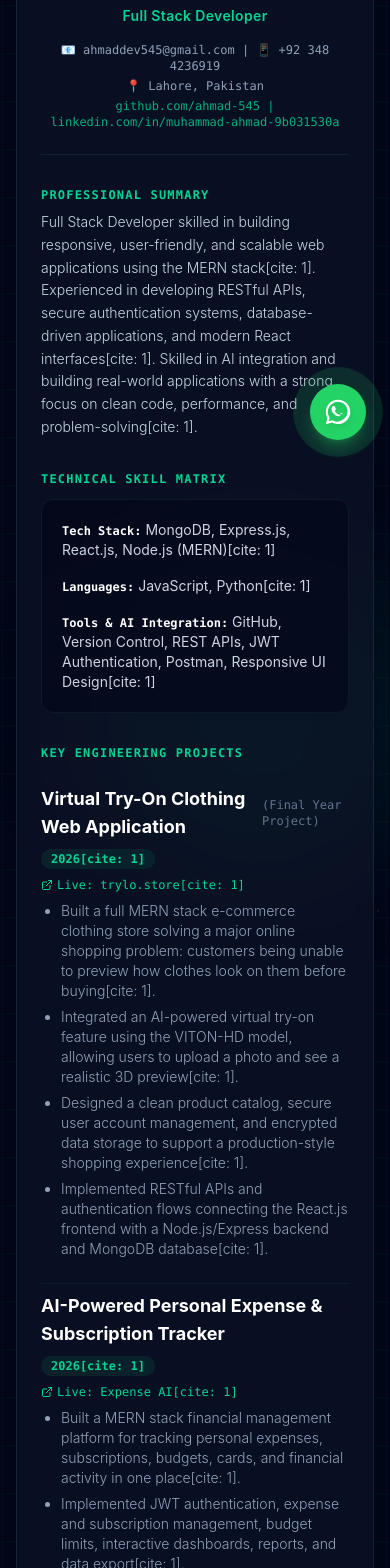
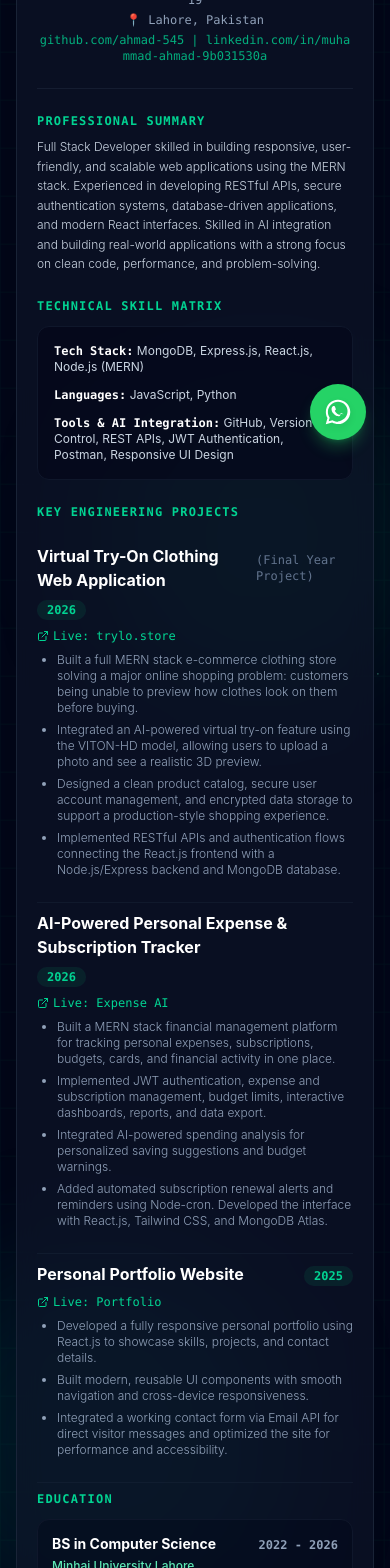
Before and after one commit to ahmad-545/Portfolio, a React (Vite) app: page /resume in a window 390 px wide. Shown: the part 380-1948 px from the top of the page. Built offline with nearby package versions, Linux system fonts and the light colour scheme.

Commit message:
Update code

```diff
--- a/src/component/Resume/Resume.jsx
+++ b/src/component/Resume/Resume.jsx
@@ -155,19 +155,19 @@ export default function Resume() {
 
       <Navbar />
 
-      <main className="flex-grow py-16 px-4 sm:px-6 md:px-12 max-w-4xl mx-auto w-full relative z-20 text-slate-300">
+      <main className="flex-grow py-10 sm:py-14 md:py-16 px-4 sm:px-6 md:px-12 max-w-4xl mx-auto w-full relative z-20 text-slate-300">
 
         {/* Header Options */}
-        <Reveal className="flex justify-between items-center mb-10 border-b border-slate-800/80 pb-5">
+        <Reveal className="flex flex-col sm:flex-row justify-between items-start sm:items-center gap-4 mb-8 sm:mb-10 border-b border-slate-800/80 pb-5">
           <div>
             <div className="inline-flex items-center gap-2 text-emerald-400 text-xs font-mono uppercase tracking-widest mb-1">
               <Terminal size={14} /> Official Document
             </div>
-            <h1 className="text-3xl font-black text-white">Curriculum Vitae</h1>
+            <h1 className="text-2xl sm:text-3xl font-black text-white">Curriculum Vitae</h1>
           </div>
           <button
             onClick={() => window.print()}
-            className="flex items-center gap-2 px-5 py-2.5 bg-slate-900 hover:bg-slate-800 border border-slate-800 hover:border-emerald-500/40 rounded-xl text-xs font-bold text-emerald-400 uppercase tracking-widest transition-all shadow-md group"
+            className="flex items-center justify-center gap-2 px-5 py-2.5 bg-slate-900 hover:bg-slate-800 border border-slate-800 hover:border-emerald-500/40 rounded-xl text-xs font-bold text-emerald-400 uppercase tracking-widest transition-all shadow-md group w-full sm:w-auto"
           >
             <span>Print / Download PDF</span>
             <Download size={14} className="transform group-hover:translate-y-0.5 transition-transform" />
@@ -176,36 +176,36 @@ export default function Resume() {
 
         {/* Resume Sheet */}
         <Reveal delay={100}>
-          <TiltCard className="bg-slate-900/60 backdrop-blur-md border border-slate-800/80 hover:border-emerald-500/30 rounded-2xl p-6 md:p-10 shadow-2xl space-y-8 transition-colors">
+          <TiltCard className="bg-slate-900/60 backdrop-blur-md border border-slate-800/80 hover:border-emerald-500/30 rounded-2xl p-5 sm:p-7 md:p-10 shadow-2xl space-y-6 sm:space-y-8 transition-colors">
 
             {/* Top Identity Block */}
-            <div className="text-center sm:text-left flex flex-col sm:flex-row justify-between items-start gap-4 pb-6 border-b border-slate-800/60">
+            <div className="text-center sm:text-left flex flex-col sm:flex-row justify-between items-center sm:items-start gap-4 pb-6 border-b border-slate-800/60 w-full">
               <div>
-                <h2 className="text-3xl font-black text-white">MUHAMMAD AHMAD</h2>
-                <p className="text-emerald-400 font-semibold tracking-wide text-sm mt-1">Full Stack Developer</p>
+                <h2 className="text-2xl sm:text-3xl font-black text-white">MUHAMMAD AHMAD</h2>
+                <p className="text-emerald-400 font-semibold tracking-wide text-xs sm:text-sm mt-1">Full Stack Developer</p>
               </div>
-              <div className="text-sm text-slate-400 space-y-1 text-center sm:text-right w-full sm:w-auto font-mono text-xs">
-                <p>📧 ahmaddev545@gmail.com | 📱 +92 348 4236919</p>
+              <div className="text-xs text-slate-400 space-y-1 text-center sm:text-right w-full sm:w-auto font-mono">
+                <p className="break-all sm:break-normal">📧 ahmaddev545@gmail.com | 📱 +92 348 4236919</p>
                 <p>📍 Lahore, Pakistan</p>
-                <p className="text-emerald-400/80">github.com/ahmad-545 | linkedin.com/in/muhammad-ahmad-9b031530a</p>
+                <p className="text-emerald-400/80 break-all sm:break-normal">github.com/ahmad-545 | linkedin.com/in/muhammad-ahmad-9b031530a</p>
               </div>
             </div>
 
             {/* Summary */}
             <div className="space-y-2">
               <h3 className="text-xs font-mono font-bold uppercase tracking-widest text-emerald-400">Professional Summary</h3>
-              <p className="text-slate-300 text-sm leading-relaxed font-light">
-                Full Stack Developer skilled in building responsive, user-friendly, and scalable web applications using the MERN stack[cite: 1]. Experienced in developing RESTful APIs, secure authentication systems, database-driven applications, and modern React interfaces[cite: 1]. Skilled in AI integration and building real-world applications with a strong focus on clean code, performance, and problem-solving[cite: 1].
+              <p className="text-slate-300 text-xs sm:text-sm leading-relaxed font-light">
+                Full Stack Developer skilled in building responsive, user-friendly, and scalable web applications using the MERN stack. Experienced in developing RESTful APIs, secure authentication systems, database-driven applications, and modern React interfaces. Skilled in AI integration and building real-world applications with a strong focus on clean code, performance, and problem-solving.
               </p>
             </div>
 
             {/* Technical Skills */}
             <div className="space-y-3">
               <h3 className="text-xs font-mono font-bold uppercase tracking-widest text-emerald-400">Technical Skill Matrix</h3>
-              <div className="grid grid-cols-1 sm:grid-cols-2 gap-4 text-sm bg-slate-950/60 p-5 rounded-xl border border-slate-900">
-                <p><strong className="text-white font-mono text-xs text-emerald-300">Tech Stack:</strong> MongoDB, Express.js, React.js, Node.js (MERN)[cite: 1]</p>
-                <p><strong className="text-white font-mono text-xs text-emerald-300">Languages:</strong> JavaScript, Python[cite: 1]</p>
-                <p className="sm:col-span-2"><strong className="text-white font-mono text-xs text-emerald-300">Tools & AI Integration:</strong> GitHub, Version Control, REST APIs, JWT Authentication, Postman, Responsive UI Design[cite: 1]</p>
+              <div className="grid grid-cols-1 sm:grid-cols-2 gap-3 sm:gap-4 text-xs sm:text-sm bg-slate-950/60 p-4 sm:p-5 rounded-xl border border-slate-900">
+                <p><strong className="text-white font-mono text-xs text-emerald-300">Tech Stack:</strong> MongoDB, Express.js, React.js, Node.js (MERN)</p>
+                <p><strong className="text-white font-mono text-xs text-emerald-300">Languages:</strong> JavaScript, Python</p>
+                <p className="sm:col-span-2"><strong className="text-white font-mono text-xs text-emerald-300">Tools & AI Integration:</strong> GitHub, Version Control, REST APIs, JWT Authentication, Postman, Responsive UI Design</p>
               </div>
             </div>
 
@@ -216,52 +216,52 @@ export default function Resume() {
               {/* Project 1 */}
               <div className="space-y-2">
                 <div className="flex justify-between items-baseline flex-wrap gap-2">
-                  <h4 className="text-lg font-bold text-white flex items-center gap-2">
+                  <h4 className="text-base sm:text-lg font-bold text-white flex items-center gap-2">
                     Virtual Try-On Clothing Web Application <span className="text-slate-500 text-xs font-normal font-mono">(Final Year Project)</span>
                   </h4>
-                  <span className="text-xs font-mono font-bold text-emerald-400 bg-emerald-500/10 px-2.5 py-0.5 rounded-full">2026[cite: 1]</span>
+                  <span className="text-xs font-mono font-bold text-emerald-400 bg-emerald-500/10 px-2.5 py-0.5 rounded-full">2026</span>
                 </div>
                 <p className="text-xs text-emerald-400 font-mono flex items-center gap-1">
-                  <ExternalLink size={12} /> Live: trylo.store[cite: 1]
+                  <ExternalLink size={12} /> Live: trylo.store
                 </p>
-                <ul className="list-disc pl-5 text-sm text-slate-400 space-y-1.5 font-light">
-                  <li>Built a full MERN stack e-commerce clothing store solving a major online shopping problem: customers being unable to preview how clothes look on them before buying[cite: 1].</li>
-                  <li>Integrated an AI-powered virtual try-on feature using the VITON-HD model, allowing users to upload a photo and see a realistic 3D preview[cite: 1].</li>
-                  <li>Designed a clean product catalog, secure user account management, and encrypted data storage to support a production-style shopping experience[cite: 1].</li>
-                  <li>Implemented RESTful APIs and authentication flows connecting the React.js frontend with a Node.js/Express backend and MongoDB database[cite: 1].</li>
+                <ul className="list-disc pl-5 text-xs sm:text-sm text-slate-400 space-y-1.5 font-light">
+                  <li>Built a full MERN stack e-commerce clothing store solving a major online shopping problem: customers being unable to preview how clothes look on them before buying.</li>
+                  <li>Integrated an AI-powered virtual try-on feature using the VITON-HD model, allowing users to upload a photo and see a realistic 3D preview.</li>
+                  <li>Designed a clean product catalog, secure user account management, and encrypted data storage to support a production-style shopping experience.</li>
+                  <li>Implemented RESTful APIs and authentication flows connecting the React.js frontend with a Node.js/Express backend and MongoDB database.</li>
                 </ul>
               </div>
 
               {/* Project 2 */}
               <div className="space-y-2 pt-2 border-t border-slate-800/40">
                 <div className="flex justify-between items-baseline flex-wrap gap-2">
-                  <h4 className="text-lg font-bold text-white">AI-Powered Personal Expense & Subscription Tracker</h4>
-                  <span className="text-xs font-mono font-bold text-emerald-400 bg-emerald-500/10 px-2.5 py-0.5 rounded-full">2026[cite: 1]</span>
+                  <h4 className="text-base sm:text-lg font-bold text-white">AI-Powered Personal Expense & Subscription Tracker</h4>
+                  <span className="text-xs font-mono font-bold text-emerald-400 bg-emerald-500/10 px-2.5 py-0.5 rounded-full">2026</span>
                 </div>
                 <p className="text-xs text-emerald-400 font-mono flex items-center gap-1">
-                  <ExternalLink size={12} /> Live: Expense AI[cite: 1]
+                  <ExternalLink size={12} /> Live: Expense AI
                 </p>
-                <ul className="list-disc pl-5 text-sm text-slate-400 space-y-1.5 font-light">
-                  <li>Built a MERN stack financial management platform for tracking personal expenses, subscriptions, budgets, cards, and financial activity in one place[cite: 1].</li>
-                  <li>Implemented JWT authentication, expense and subscription management, budget limits, interactive dashboards, reports, and data export[cite: 1].</li>
-                  <li>Integrated AI-powered spending analysis for personalized saving suggestions and budget warnings[cite: 1].</li>
-                  <li>Added automated subscription renewal alerts and reminders using Node-cron. Developed the interface with React.js, Tailwind CSS, and MongoDB Atlas[cite: 1].</li>
+                <ul className="list-disc pl-5 text-xs sm:text-sm text-slate-400 space-y-1.5 font-light">
+                  <li>Built a MERN stack financial management platform for tracking personal expenses, subscriptions, budgets, cards, and financial activity in one place.</li>
+                  <li>Implemented JWT authentication, expense and subscription management, budget limits, interactive dashboards, reports, and data export.</li>
+                  <li>Integrated AI-powered spending analysis for personalized saving suggestions and budget warnings.</li>
+                  <li>Added automated subscription renewal alerts and reminders using Node-cron. Developed the interface with React.js, Tailwind CSS, and MongoDB Atlas.</li>
                 </ul>
               </div>
 
               {/* Project 3 */}
               <div className="space-y-2 pt-2 border-t border-slate-800/40">
                 <div className="flex justify-between items-baseline flex-wrap gap-2">
-                  <h4 className="text-lg font-bold text-white">Personal Portfolio Website</h4>
-                  <span className="text-xs font-mono font-bold text-emerald-400 bg-emerald-500/10 px-2.5 py-0.5 rounded-full">2025[cite: 1]</span>
+                  <h4 className="text-base sm:text-lg font-bold text-white">Personal Portfolio Website</h4>
+                  <span className="text-xs font-mono font-bold text-emerald-400 bg-emerald-500/10 px-2.5 py-0.5 rounded-full">2025</span>
                 </div>
                 <p className="text-xs text-emerald-400 font-mono flex items-center gap-1">
-                  <ExternalLink size={12} /> Live: Portfolio[cite: 1]
+                  <ExternalLink size={12} /> Live: Portfolio
                 </p>
-                <ul className="list-disc pl-5 text-sm text-slate-400 space-y-1.5 font-light">
-                  <li>Developed a fully responsive personal portfolio using React.js to showcase skills, projects, and contact details[cite: 1].</li>
-                  <li>Built modern, reusable UI components with smooth navigation and cross-device responsiveness[cite: 1].</li>
-                  <li>Integrated a working contact form via Email API for direct visitor messages and optimized the site for performance and accessibility[cite: 1].</li>
+                <ul className="list-disc pl-5 text-xs sm:text-sm text-slate-400 space-y-1.5 font-light">
+                  <li>Developed a fully responsive personal portfolio using React.js to showcase skills, projects, and contact details.</li>
+                  <li>Built modern, reusable UI components with smooth navigation and cross-device responsiveness.</li>
+                  <li>Integrated a working contact form via Email API for direct visitor messages and optimized the site for performance and accessibility.</li>
                 </ul>
               </div>
             </div>
@@ -269,14 +269,14 @@ export default function Resume() {
             {/* Education */}
             <div className="space-y-3 pt-2 border-t border-slate-800/40">
               <h3 className="text-xs font-mono font-bold uppercase tracking-widest text-emerald-400">Education</h3>
-              <div className="space-y-1 bg-slate-950/40 p-4 rounded-xl border border-slate-900">
+              <div className="space-y-1 bg-slate-950/40 p-3.5 sm:p-4 rounded-xl border border-slate-900">
                 <div className="flex justify-between items-baseline flex-wrap gap-2">
-                  <h4 className="text-base font-bold text-white">BS in Computer Science[cite: 1]</h4>
-                  <span className="text-xs font-mono font-bold text-slate-400">2022 - 2026[cite: 1]</span>
+                  <h4 className="text-sm sm:text-base font-bold text-white">BS in Computer Science</h4>
+                  <span className="text-xs font-mono font-bold text-slate-400">2022 - 2026</span>
                 </div>
-                <p className="text-sm text-emerald-300 font-medium">Minhaj University Lahore[cite: 1]</p>
+                <p className="text-xs sm:text-sm text-emerald-300 font-medium">Minhaj University Lahore</p>
                 <p className="text-xs text-slate-400 font-light pt-1">
-                  Graduated with a strong foundation in Object-Oriented Programming (OOP), Data Structures & Algorithms (DSA), and Programming Fundamentals[cite: 1].
+                  Graduated with a strong foundation in Object-Oriented Programming (OOP), Data Structures & Algorithms (DSA), and Programming Fundamentals.
                 </p>
               </div>
             </div>
--- a/src/component/Services/Services.jsx
+++ b/src/component/Services/Services.jsx
@@ -174,26 +174,26 @@ export default function Services() {
 
       <Navbar />
 
-      <main className="flex-grow max-w-6xl mx-auto w-full px-6 md:px-12 pt-10 md:pt-16 pb-20 relative z-20">
+      <main className="flex-grow max-w-6xl mx-auto w-full px-4 sm:px-6 md:px-12 pt-8 sm:pt-10 md:pt-16 pb-16 md:pb-20 relative z-20">
 
         {/* Title Container - Properly spaced */}
-        <div className="w-full mb-14 text-center lg:text-left pt-4">
+        <div className="w-full mb-10 sm:mb-14 text-center lg:text-left pt-2 sm:pt-4">
           <div className="inline-flex items-center gap-2 text-emerald-400 text-xs font-mono uppercase tracking-widest mb-3">
             <Terminal size={14} /> What I Offer
           </div>
           <div>
-            <h1 className="text-4xl md:text-5xl font-black text-white tracking-tight relative inline-block pb-3 after:absolute after:bottom-0 after:left-1/2 lg:after:left-0 after:transform after:-translate-x-1/2 lg:after:translate-x-0 after:w-20 after:h-1.5 after:bg-gradient-to-r after:from-emerald-400 after:to-teal-400 after:rounded-full">
+            <h1 className="text-3xl sm:text-4xl md:text-5xl font-black text-white tracking-tight relative inline-block pb-3.5 after:absolute after:bottom-0 after:left-1/2 lg:after:left-0 after:transform after:-translate-x-1/2 lg:after:translate-x-0 after:w-20 after:h-1.5 after:bg-gradient-to-r after:from-emerald-400 after:to-teal-400 after:rounded-full">
               My Services
             </h1>
           </div>
         </div>
 
         {/* Dynamic Grid with TiltCards */}
-        <div className="grid grid-cols-1 md:grid-cols-2 lg:grid-cols-3 gap-8">
+        <div className="grid grid-cols-1 md:grid-cols-2 lg:grid-cols-3 gap-6 sm:gap-8">
           {customServices.map((value, i) => (
             <Reveal key={i} delay={i * 100}>
-              <TiltCard className="h-full bg-slate-900/70 border border-slate-800 hover:border-emerald-500/40 p-8 rounded-2xl shadow-xl transition-colors duration-300 group flex flex-col justify-between min-h-[320px]">
-                <div className="space-y-4">
+              <TiltCard className="h-full bg-slate-900/70 border border-slate-800 hover:border-emerald-500/40 p-5 sm:p-7 md:p-8 rounded-2xl shadow-xl transition-colors duration-300 group flex flex-col justify-between min-h-[auto] md:min-h-[320px]">
+                <div className="space-y-3.5 sm:space-y-4">
                   <div className="flex items-center justify-between">
                     <span className="text-sm font-black tracking-widest text-transparent bg-clip-text bg-gradient-to-r from-emerald-400 to-teal-300 font-mono">
                       {value.s_no}
@@ -201,16 +201,16 @@ export default function Services() {
                     <Sparkles size={16} className="text-emerald-400 opacity-50 group-hover:opacity-100 transition-opacity" />
                   </div>
 
-                  <h2 className="text-2xl font-bold text-white group-hover:text-emerald-400 transition-colors duration-300">
+                  <h2 className="text-xl sm:text-2xl font-bold text-white group-hover:text-emerald-400 transition-colors duration-300">
                     {value.s_name}
                   </h2>
 
-                  <p className="text-slate-400 text-sm font-light leading-relaxed">
+                  <p className="text-slate-400 text-xs sm:text-sm font-light leading-relaxed">
                     {value.s_desc}
                   </p>
                 </div>
 
-                <div className="pt-6 border-t border-slate-800/80 mt-6 flex items-center justify-between opacity-80 group-hover:opacity-100 transition-opacity">
+                <div className="pt-4 sm:pt-6 border-t border-slate-800/80 mt-5 sm:mt-6 flex items-center justify-between opacity-80 group-hover:opacity-100 transition-opacity">
                   <span className="text-xs font-bold uppercase tracking-widest text-slate-300 group-hover:text-white transition-colors font-mono">
                     Learn More
                   </span>
--- a/src/component/Work/Work.jsx
+++ b/src/component/Work/Work.jsx
@@ -159,31 +159,31 @@ export default function Work() {
 
       <Navbar />
 
-      <main className="flex-grow max-w-6xl mx-auto w-full px-6 md:px-12 pt-10 md:pt-16 pb-20 relative z-20">
+      <main className="flex-grow max-w-6xl mx-auto w-full px-4 sm:px-6 md:px-12 pt-8 sm:pt-10 md:pt-16 pb-16 md:pb-20 relative z-20">
 
         {/* Section Header - Properly spaced and isolated */}
-        <div className="w-full mb-14 text-center lg:text-left pt-4">
+        <div className="w-full mb-10 sm:mb-14 text-center lg:text-left pt-2 sm:pt-4">
           <div className="inline-flex items-center gap-2 text-emerald-400 text-xs font-mono uppercase tracking-widest mb-3">
             <Terminal size={14} /> Portfolio Showcase
           </div>
           <div>
-            <h1 className="text-4xl md:text-5xl font-black text-white tracking-tight relative inline-block pb-3 after:absolute after:bottom-0 after:left-1/2 lg:after:left-0 after:transform after:-translate-x-1/2 lg:after:translate-x-0 after:w-20 after:h-1.5 after:bg-gradient-to-r after:from-emerald-400 after:to-teal-400 after:rounded-full">
+            <h1 className="text-3xl sm:text-4xl md:text-5xl font-black text-white tracking-tight relative inline-block pb-3.5 after:absolute after:bottom-0 after:left-1/2 lg:after:left-0 after:transform after:-translate-x-1/2 lg:after:translate-x-0 after:w-20 after:h-1.5 after:bg-gradient-to-r after:from-emerald-400 after:to-teal-400 after:rounded-full">
               My Latest Work
             </h1>
           </div>
         </div>
 
         {/* Portfolio Gallery Grid with TiltCards */}
-        <div className="grid grid-cols-1 sm:grid-cols-2 lg:grid-cols-3 gap-8 mb-16">
+        <div className="grid grid-cols-1 sm:grid-cols-2 lg:grid-cols-3 gap-6 sm:gap-8 mb-12 sm:mb-16">
           {mywork_data.slice(0, visibleCount).map((value, i) => (
             <Reveal key={i} delay={i * 80}>
               <TiltCard className="h-full overflow-hidden rounded-2xl bg-slate-900/70 border border-slate-800 hover:border-emerald-500/40 flex flex-col justify-between group shadow-xl transition-colors">
                 <div className="relative overflow-hidden aspect-video">
-                  <div className="absolute inset-0 bg-gradient-to-t from-slate-950 via-slate-950/40 to-transparent opacity-0 group-hover:opacity-95 transition-opacity duration-300 z-10 flex flex-col justify-end p-6">
-                    <h3 className="text-lg font-bold text-white transform translate-y-2 group-hover:translate-y-0 transition-transform duration-300">
+                  <div className="absolute inset-0 bg-gradient-to-t from-slate-950 via-slate-950/40 to-transparent opacity-0 group-hover:opacity-95 transition-opacity duration-300 z-10 flex flex-col justify-end p-4 sm:p-6">
+                    <h3 className="text-base sm:text-lg font-bold text-white transform translate-y-2 group-hover:translate-y-0 transition-transform duration-300">
                       Project {i + 1}
                     </h3>
-                    <p className="text-emerald-400 text-xs font-semibold tracking-wider uppercase mt-1 flex items-center gap-1">
+                    <p className="text-emerald-400 text-[11px] sm:text-xs font-semibold tracking-wider uppercase mt-1 flex items-center gap-1">
                       <Code size={12} /> MERN / Full Stack App
                     </p>
                   </div>
@@ -194,8 +194,8 @@ export default function Work() {
                   />
                 </div>
 
-                <div className="p-5 border-t border-slate-800/80 flex items-center justify-between bg-slate-950/40">
-                  <span className="text-xs text-slate-400 font-mono">Production Ready</span>
+                <div className="p-4 sm:p-5 border-t border-slate-800/80 flex items-center justify-between bg-slate-950/40">
+                  <span className="text-[11px] sm:text-xs text-slate-400 font-mono">Production Ready</span>
                   <span className="text-emerald-400 text-xs font-semibold flex items-center gap-1 group-hover:translate-x-1 transition-transform">
                     Explore <ExternalLink size={14} />
                   </span>
@@ -210,7 +210,7 @@ export default function Work() {
           <Reveal className="flex justify-center">
             <button
               onClick={() => setVisibleCount((prev) => prev + 3)}
-              className="flex items-center gap-3 bg-slate-900 hover:bg-slate-800 border border-slate-800 hover:border-emerald-500/40 text-slate-200 hover:text-white font-medium tracking-wide text-sm px-8 py-4 rounded-xl transition-all shadow-lg group shadow-emerald-500/5 hover:-translate-y-0.5"
+              className="flex items-center justify-center gap-3 bg-slate-900 hover:bg-slate-800 border border-slate-800 hover:border-emerald-500/40 text-slate-200 hover:text-white font-medium tracking-wide text-xs sm:text-sm px-6 sm:px-8 py-3.5 sm:py-4 rounded-xl transition-all shadow-lg group shadow-emerald-500/5 hover:-translate-y-0.5 w-full sm:w-auto"
             >
               <span>Show More Projects</span>
               <img
```
Also changed, not shown: src/component/About/About.jsx (+28 -28 lines).
